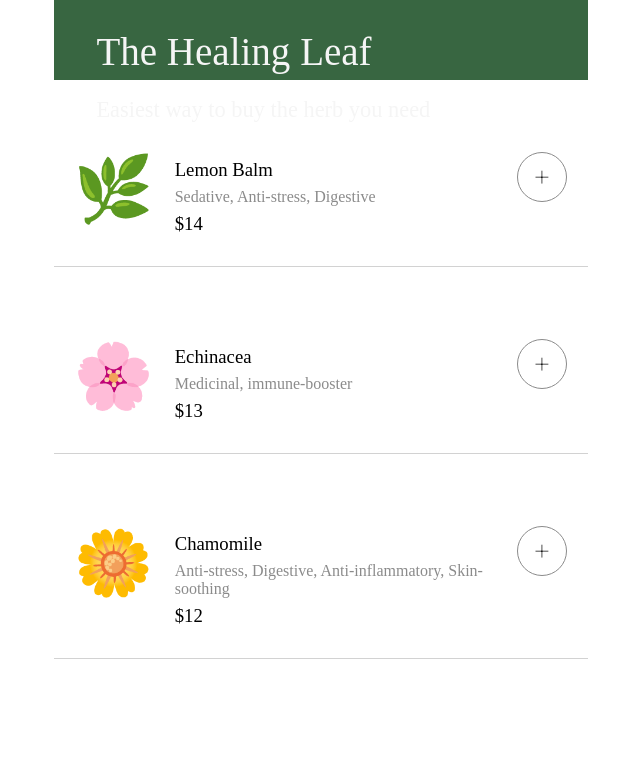
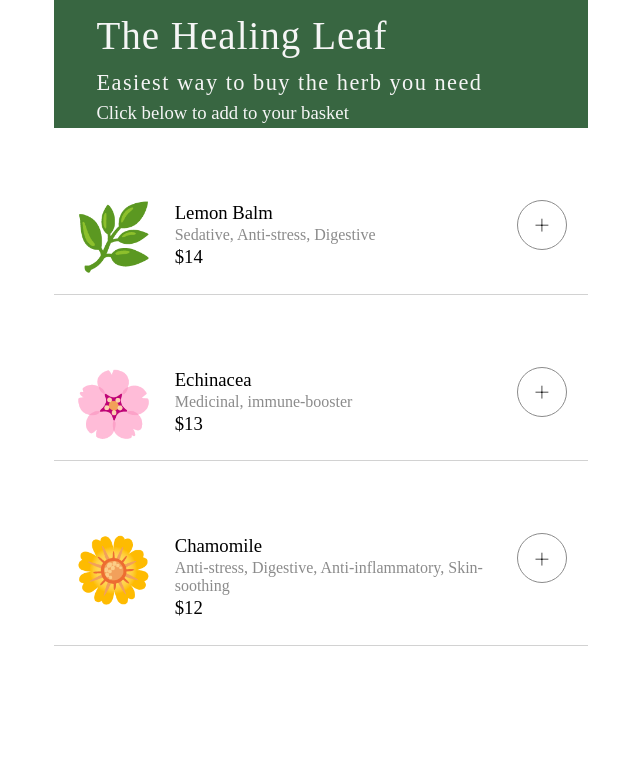
Before and after one commit to zenidreney/orderapp, a plain HTML site: page index.html in a window 1280 px wide. Shown: the whole page, without its empty margins (319-959 px from the left). Drawn offline with Linux system fonts and the light colour scheme; a web font is replaced by a local one.

Commit message:
style polish

```diff
--- a/index.html
+++ b/index.html
@@ -26,6 +26,7 @@
             <div class="header-text">
                 <h1>The Healing Leaf</h1>
                 <h2>Easiest way to buy the herb you need</h2>
+                <h3>Click below to add to your basket</h3>
             </div>
         </header>
 
@@ -34,14 +35,7 @@
         <main>
             <section id="render-items">
                 <!--
-                <article class="item-container">
-                    <div class="item-details">
-                        <h3>Name</h3>
-                        <p>Ingredients</p>
-                        <h3>Price $</h3>
-                    </div>
-                    <button class="add-item-btn">+</button>
-                </article>
+                            From appendItemHtml function
                 -->
             </section>
 
@@ -51,17 +45,7 @@
                 <h2 class="text-center">Your Order</h2>
                 <div id="ordered-items-container" class="ordered-items-container">
                     <!--
-                    <div class="single-order-container">
-                        <h2 id="ordered-item-name" class="ordered-item-name">Item</h2>
-                        <span class="remove-btn-span"><button class="remove-btn">remove</button></span>
-                        <h2 id="item-price">Price $</h2>
-                    </div>
-
-                    <div class="single-order-container">
-                        <h2 class="ordered-item-name">Item</h2>
-                        <span class="remove-btn-span"><button class="remove-btn">remove</button></span>
-                        <h2>Price $</h2>
-                    </div>
+                          From handleAddClick & handleRemoveClick functions
                     -->
                 </div>
                 <div class="complete-order-container">
@@ -106,9 +90,9 @@
             <!--CONFIRMATION-->
 
             <section id="confirm-order" class="confirm-order">
-                <!--Confirmation from JS-->
 
-                <!--<p>Thanks, Name! Your order is on its way!</p>-->
+                            <!--From hanlePayBtn function-->
+
             </section>
         </main>
 
@@ -124,6 +108,7 @@
                 const orderModal = document.getElementById("modal-overlay");
                 orderModal.classList.add("hidden");
             })
+
         </script>
     </body>
 </html>
--- a/styles.css
+++ b/styles.css
@@ -26,11 +26,11 @@ button:focus {
 
 h1,
 h2 {
-    margin: 1em 0;
+    margin: 0.3em 0;
 }
 
 h3 {
-    margin: 0.375em 0;
+    margin: 0.1em 0;
     font-weight: 400;
 }
 
@@ -52,7 +52,7 @@ header {
     display: block;
     margin: 0 auto;
     width: 100%;
-    height: 5em;
+    height: 8em;
     background-color: #386641;
 }
 
@@ -66,16 +66,14 @@ header {
 header h1 {
     font-weight: 400;
     font-size: 2.44rem;
-    line-height: 24px;
-    letter-spacing: 0%;
+    letter-spacing: 1px;
 }
 
 header h2 {
     font-family: Smythe;
     font-weight: 400;
     font-size: 1.4rem;
-    line-height: 13.8px;
-    letter-spacing: 0%;
+    letter-spacing: 1.45px;
 }
 
 /*Main Section*/
@@ -225,7 +223,9 @@ article {
 
 .payment-details,
 .modal-overlay {
+    box-sizing: border-box;
     width: 95vw;
+    max-height: 500px;
     position: fixed;
     top: 0;
     left: 0;
```
